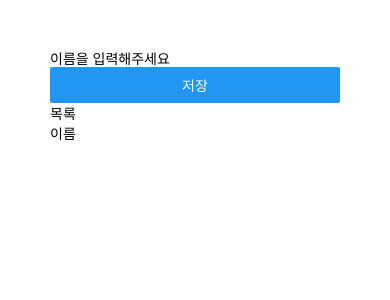
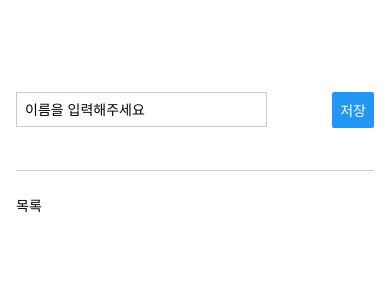
Before and after one commit to HA-SEUNG-JEONG/udemy-react-native, a React Native app: screen / in a window 390 px wide. Shown: the top 300 px of the page. Built offline with nearby package versions, Linux system fonts and the light colour scheme.

Commit message:
feat: 목표 입력 기능 추가 및 스타일 개선

```diff
--- a/App.js
+++ b/App.js
@@ -1,18 +1,34 @@
 import { StatusBar } from "expo-status-bar";
+import { useState } from "react";
 import { Button, StyleSheet, Text, TextInput, View } from "react-native";
 
 export default function App() {
     // RN에서는 h2나 div 요소를 못 쓴다. -> 왜? DOM 요소를 가지고 있지 않아서..
     // 또한 CSS에서 border라는 키가 존재하지 않음
+
+    const [enteredGoalText, setEnteredGoalText] = useState("");
+
+    const goalInputHandler = (enteredText) => {
+        // 이벤트 처리하기
+        setEnteredGoalText(enteredText);
+    };
+
+    const addGoalHandler = () => {
+        console.log(enteredGoalText);
+    };
+
     return (
         <View style={styles.appContainer}>
-            <View>
-                <TextInput placeholder="이름을 입력해주세요" />
-                <Button title="저장" />
+            <View style={styles.inputContainer}>
+                <TextInput
+                    style={styles.textInput}
+                    placeholder="이름을 입력해주세요"
+                    onChangeText={goalInputHandler}
+                />
+                <Button title="저장" onPress={addGoalHandler} />
             </View>
-            <View>
+            <View style={styles.goalsContainer}>
                 <Text>목록</Text>
-                <Text>이름</Text>
             </View>
         </View>
     );
@@ -20,6 +36,27 @@
 
 const styles = StyleSheet.create({
     appContainer: {
-        padding: 50
+        flex: 1,
+        padding: 50,
+        paddingHorizontal: 16
+    },
+    inputContainer: {
+        flex: 1,
+        flexDirection: "row", // default는 column..? 일반 CSS하고는 다른듯
+        justifyContent: "space-between",
+        alignItems: "center",
+        marginBottom: 24,
+        borderBottomWidth: 1,
+        borderBottomColor: "#cccccc"
+    },
+    textInput: {
+        borderWidth: 1,
+        borderColor: "#cccccc",
+        width: "70%",
+        marginRight: 8,
+        padding: 8
+    },
+    goalsContainer: {
+        flex: 5
     }
 });
```
